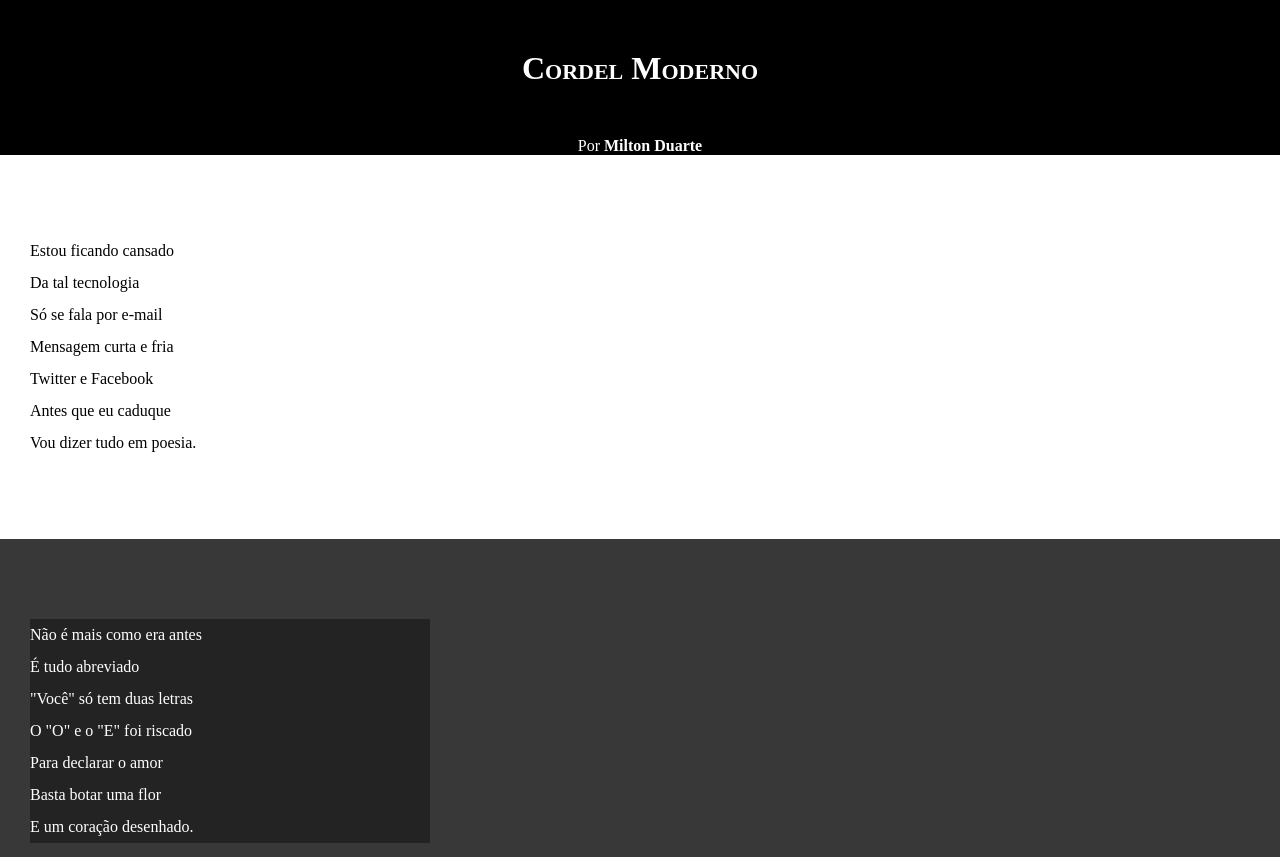
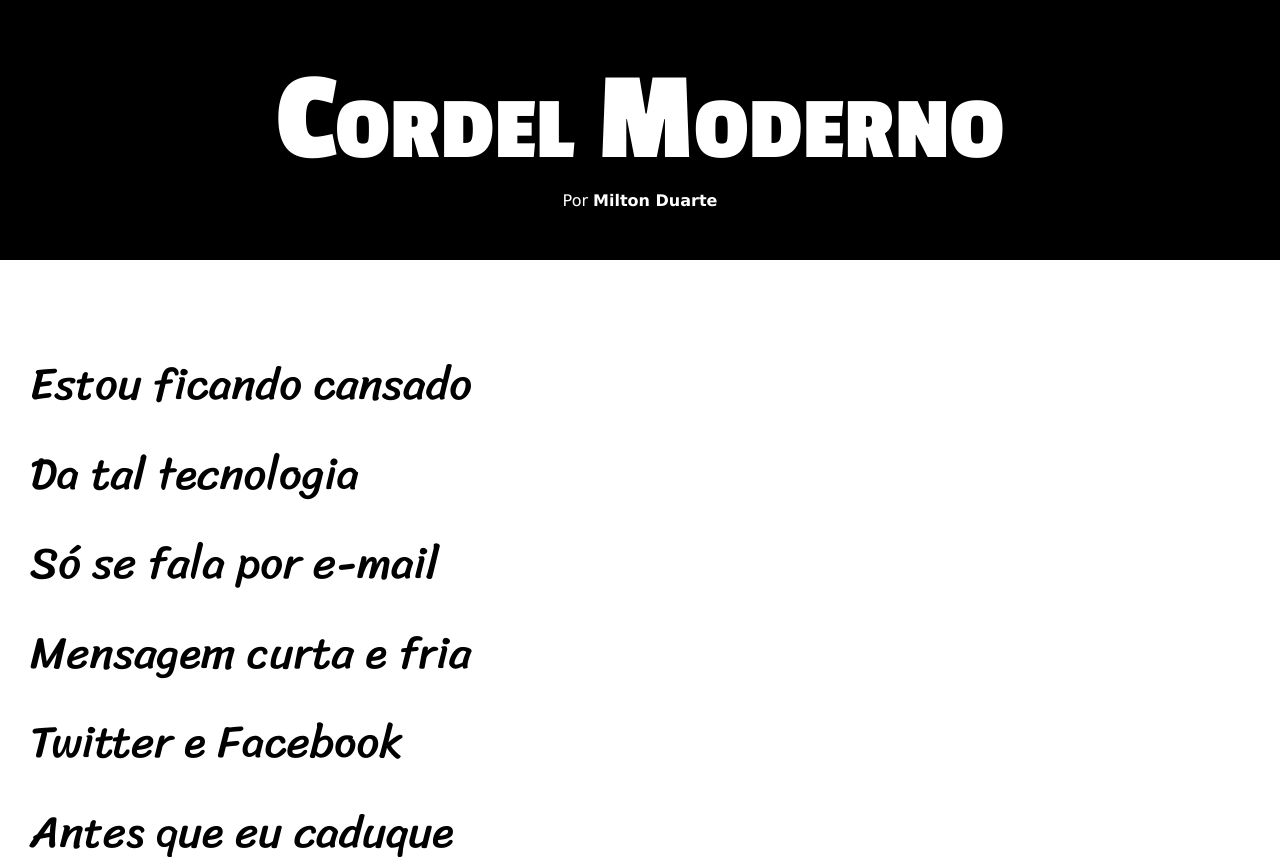
Before and after one commit to RoberioDias/HTML-CSS, a plain HTML site: page Exercicios/desafios/desafio12/index.html in a window 1280 px wide. Shown: the top 857 px of the page. Drawn offline with Linux system fonts and the light colour scheme.

Commit message:
atualizacao de css desafio12

```diff
--- a/Exercicios/desafios/desafio12/style.css
+++ b/Exercicios/desafios/desafio12/style.css
@@ -1,13 +1,25 @@
 @charset "UTF-8";
+
+@import url('https://fonts.googleapis.com/css2?family=Sriracha&display=swap');
+
+@import url('https://fonts.googleapis.com/css2?family=Passion+One:wght@400;700;900&display=swap');
+
+:root{
+    --fonte1: Verdana, Geneva, Tahoma, sans-serif;
+    --fonte2:  "Passion One", sans-serif;
+    --font3: "Sriracha", cursive;
+}
 
 *{
     margin: 0px;
     padding: 0px;
+    font-size: 1em;
 }
 
 html, body{
     min-height: 100vh;
     background-color: darkgray;
+    font-family: var(--fonte1);
 }
 
 header{
@@ -19,10 +31,12 @@ header{
 header > h1{
     padding-top: 50px;
     font-variant: small-caps;
+    font-family: var(--fonte2);
+    font-size: 10vw;
 }
 
 header > p{
-    padding-top: 50px;
+    padding-bottom: 50px;
 }
 
 header a, footer a{
@@ -40,6 +54,8 @@ section{
     padding-bottom: 10vh;
     line-height: 2em;
     padding-left: 30px;
+    font-family: var(--font3);
+    font-size: 3.5vw;
 }
 
 section.normal{
@@ -55,7 +71,8 @@ section.imagem{
 
 section.imagem > p{
     background-color: rgba(0, 0, 0, 0.37);
-    width: 400px;
+    display: inline-block;
+
 }
 
 footer{
```
